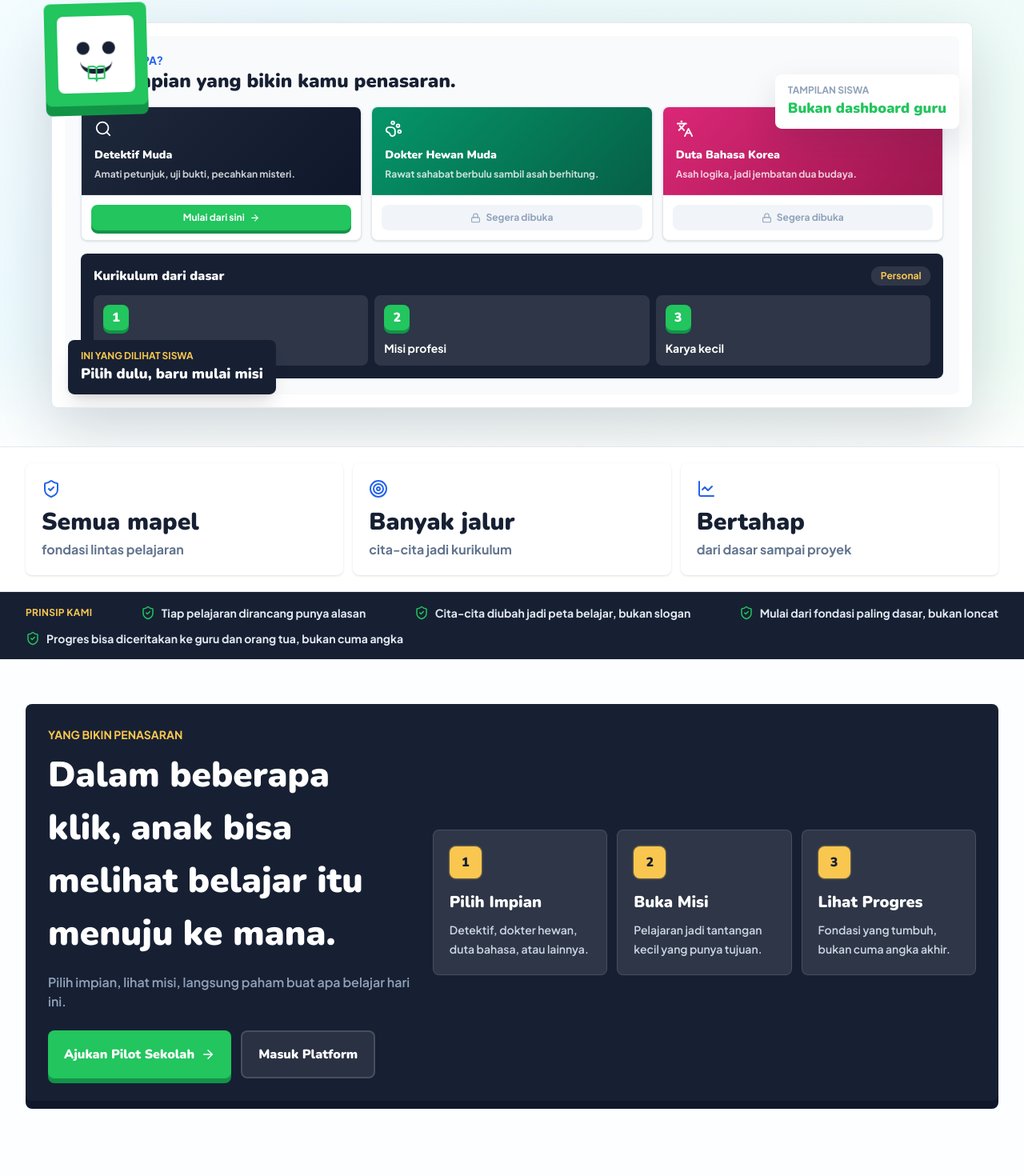
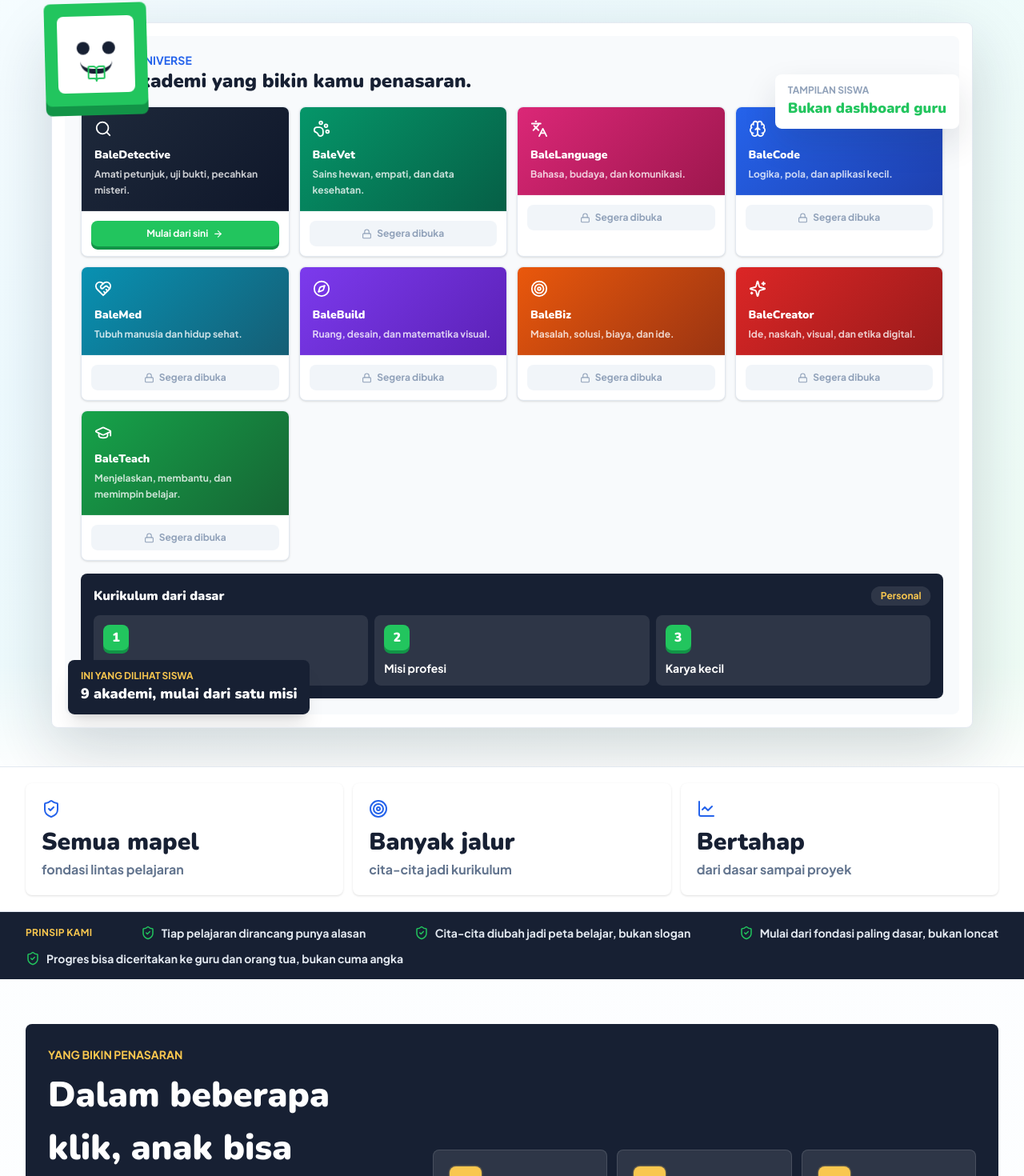
Before and after one commit to nizamajem/bale-belajar-profile, a Next.js app: page / in a window 1280 px wide. Shown: the part 719-2189 px from the top of the page at 80% size. Built offline with nearby package versions, Linux system fonts and the light colour scheme; no server answers.

Commit message:
Rename career tracks for consistency and clarity; update descriptions to enhance engagement and understanding

```diff
--- a/src/app/page.tsx
+++ b/src/app/page.tsx
@@ -85,26 +85,62 @@ const benefitCards = [
 const careerTracks = [
   {
     icon: Search,
-    title: "Detektif Muda",
+    title: "BaleDetective",
     text: "Baca petunjuk, susun bukti, pakai logika dan sains sederhana.",
     locked: false,
   },
   {
     icon: PawPrint,
-    title: "Dokter Hewan Muda",
-    text: "Rawat sahabat berbulu sambil asah kemampuan berhitung.",
+    title: "BaleVet",
+    text: "Rawat hewan sambil belajar sains, empati, dan data kesehatan.",
     locked: true,
   },
   {
     icon: Languages,
-    title: "Duta Bahasa Korea",
-    text: "Asah logika sambil bersiap jadi jembatan dua budaya.",
+    title: "BaleLanguage",
+    text: "Belajar bahasa, budaya, komunikasi, dan percaya diri.",
+    locked: true,
+  },
+  {
+    icon: Brain,
+    title: "BaleCode",
+    text: "Latih logika, pola, problem solving, dan proyek aplikasi kecil.",
+    locked: true,
+  },
+  {
+    icon: HeartHandshake,
+    title: "BaleMed",
+    text: "Kenali tubuh manusia, hidup sehat, dan keputusan berbasis bukti.",
+    locked: true,
+  },
+  {
+    icon: Compass,
+    title: "BaleBuild",
+    text: "Latih imajinasi ruang, desain, matematika visual, dan presentasi.",
+    locked: true,
+  },
+  {
+    icon: Target,
+    title: "BaleBiz",
+    text: "Cari masalah, buat solusi, hitung biaya, dan jual ide.",
+    locked: true,
+  },
+  {
+    icon: Sparkles,
+    title: "BaleCreator",
+    text: "Bangun ide, naskah, visual, storytelling, dan etika digital.",
+    locked: true,
+  },
+  {
+    icon: GraduationCap,
+    title: "BaleTeach",
+    text: "Latih cara menjelaskan, membantu teman, dan memimpin belajar.",
     locked: true,
   },
 ];
 
 const curiosityCards = [
-  ["Pilih Impian", "Detektif, dokter hewan, duta bahasa, atau lainnya."],
+  ["Pilih Akademi", "Ada 9 jalur cita-cita di BaleCita Universe."],
   ["Buka Misi", "Pelajaran jadi tantangan kecil yang punya tujuan."],
   ["Lihat Progres", "Fondasi yang tumbuh, bukan cuma angka akhir."],
 ];
@@ -397,23 +433,65 @@ function MascotOrbit() {
 const heroCareerCards = [
   {
     icon: Search,
-    title: "Detektif Muda",
+    title: "BaleDetective",
     tagline: "Amati petunjuk, uji bukti, pecahkan misteri.",
     gradient: "linear-gradient(135deg, #1e293b 0%, #0f172a 100%)",
     locked: false,
   },
   {
     icon: PawPrint,
-    title: "Dokter Hewan Muda",
-    tagline: "Rawat sahabat berbulu sambil asah berhitung.",
+    title: "BaleVet",
+    tagline: "Sains hewan, empati, dan data kesehatan.",
     gradient: "linear-gradient(135deg, #059669 0%, #065f46 100%)",
     locked: true,
   },
   {
     icon: Languages,
-    title: "Duta Bahasa Korea",
-    tagline: "Asah logika, jadi jembatan dua budaya.",
+    title: "BaleLanguage",
+    tagline: "Bahasa, budaya, dan komunikasi.",
     gradient: "linear-gradient(135deg, #db2777 0%, #9d174d 100%)",
+    locked: true,
+  },
+  {
+    icon: Brain,
+    title: "BaleCode",
+    tagline: "Logika, pola, dan aplikasi kecil.",
+    gradient: "linear-gradient(135deg, #2563eb 0%, #1e40af 100%)",
+    locked: true,
+  },
+  {
+    icon: HeartHandshake,
+    title: "BaleMed",
+    tagline: "Tubuh manusia dan hidup sehat.",
+    gradient: "linear-gradient(135deg, #0891b2 0%, #155e75 100%)",
+    locked: true,
+  },
+  {
+    icon: Compass,
+    title: "BaleBuild",
+    tagline: "Ruang, desain, dan matematika visual.",
+    gradient: "linear-gradient(135deg, #7c3aed 0%, #5b21b6 100%)",
+    locked: true,
+  },
+  {
+    icon: Target,
+    title: "BaleBiz",
+    tagline: "Masalah, solusi, biaya, dan ide.",
+    gradient: "linear-gradient(135deg, #ea580c 0%, #9a3412 100%)",
+    locked: true,
+  },
+  {
+    icon: Sparkles,
+    title: "BaleCreator",
+    tagline: "Ide, naskah, visual, dan etika digital.",
+    gradient: "linear-gradient(135deg, #dc2626 0%, #991b1b 100%)",
+    locked: true,
+  },
+  {
+    icon: GraduationCap,
+    title: "BaleTeach",
+    tagline: "Menjelaskan, membantu, dan memimpin belajar.",
+    gradient: "linear-gradient(135deg, #16a34a 0%, #166534 100%)",
     locked: true,
   },
 ];
@@ -427,16 +505,16 @@ function HeroMockup() {
       </div>
       <div className="card-rise absolute bottom-4 left-5 hidden rounded-[8px] bg-[#172033] px-4 py-3 text-white shadow-xl md:block [animation-delay:0.8s]">
         <p className="text-xs font-black uppercase text-[#f9c74f]">Ini yang dilihat siswa</p>
-        <p className="font-heading text-lg font-black">Pilih dulu, baru mulai misi</p>
+        <p className="font-heading text-lg font-black">9 akademi, mulai dari satu misi</p>
       </div>
 
       <div className="rounded-[8px] bg-[#f8fafc] p-3 sm:p-5">
-        <p className="text-sm font-black uppercase text-[#2563eb]">Mau jadi apa?</p>
+        <p className="text-sm font-black uppercase text-[#2563eb]">BaleCita Universe</p>
         <h2 className="font-heading text-xl font-black sm:text-2xl">
-          Pilih impian yang bikin kamu penasaran.
+          Pilih akademi yang bikin kamu penasaran.
         </h2>
 
-        <div className="mt-4 grid gap-3 sm:grid-cols-3">
+        <div className="mt-4 grid gap-3 sm:grid-cols-3 lg:grid-cols-4">
           {heroCareerCards.map((career, index) => (
             <motion.article
               className="overflow-hidden rounded-[8px] border border-slate-200 bg-white shadow-sm"
@@ -583,7 +661,7 @@ function CuriosityLoop() {
               Dalam beberapa klik, anak bisa melihat belajar itu menuju ke mana.
             </h2>
             <p className="mt-4 font-semibold leading-6 text-slate-400">
-              Pilih impian, lihat misi, langsung paham buat apa belajar hari
+              Pilih akademi, lihat misi, langsung paham buat apa belajar hari
               ini.
             </p>
             <div className="mt-6 flex flex-col gap-3 sm:flex-row">
@@ -633,10 +711,10 @@ function CareerBlueprint() {
       <div className="grid gap-8 lg:grid-cols-[0.82fr_1.18fr]">
         <div>
           <p className="text-sm font-black uppercase text-[#2563eb]">
-            Product blueprint
+            9 Akademi BaleCita
           </p>
           <h2 className="section-title text-balance-soft font-heading mt-2 font-black">
-            Anak pilih impian. BaleBelajar membuka jalurnya.
+            Anak pilih akademi. BaleBelajar membuka jalurnya.
           </h2>
           <p className="mt-4 font-semibold leading-7 text-slate-500">
             Bukan cuma disuruh rajin belajar — BaleBelajar tunjukkan misi
@@ -645,7 +723,7 @@ function CareerBlueprint() {
           <div className="mt-6 rounded-[8px] bg-[#172033] p-5 text-white">
             <Compass className="text-[#f9c74f]" size={28} />
             <p className="font-heading mt-4 text-2xl font-black">
-              Rahasianya sederhana: impian + fondasi + misi + progres.
+              Rahasianya sederhana: akademi + fondasi + misi + progres.
             </p>
             <p className="mt-2 font-semibold leading-6 text-slate-400">
               Dari &ldquo;aku mau jadi detektif&rdquo; jadi misi baca
@@ -654,7 +732,7 @@ function CareerBlueprint() {
           </div>
         </div>
 
-        <div className="grid gap-3 sm:grid-cols-3">
+        <div className="grid gap-3 sm:grid-cols-2 lg:grid-cols-3">
           {careerTracks.map((item, index) => (
             <motion.article
               className="rounded-[8px] border border-slate-200 bg-white p-5 shadow-sm"
@@ -984,7 +1062,7 @@ function CertificateMockup() {
           </p>
         </div>
 
-        <div className="grid gap-3 sm:grid-cols-3">
+        <div className="grid gap-3 sm:grid-cols-2 lg:grid-cols-3">
           <CertificateStat label="Nilai akhir" value="91" />
           <CertificateStat label="Misi" value="4/4" />
           <CertificateStat label="Badge" value="Etis" />
```
